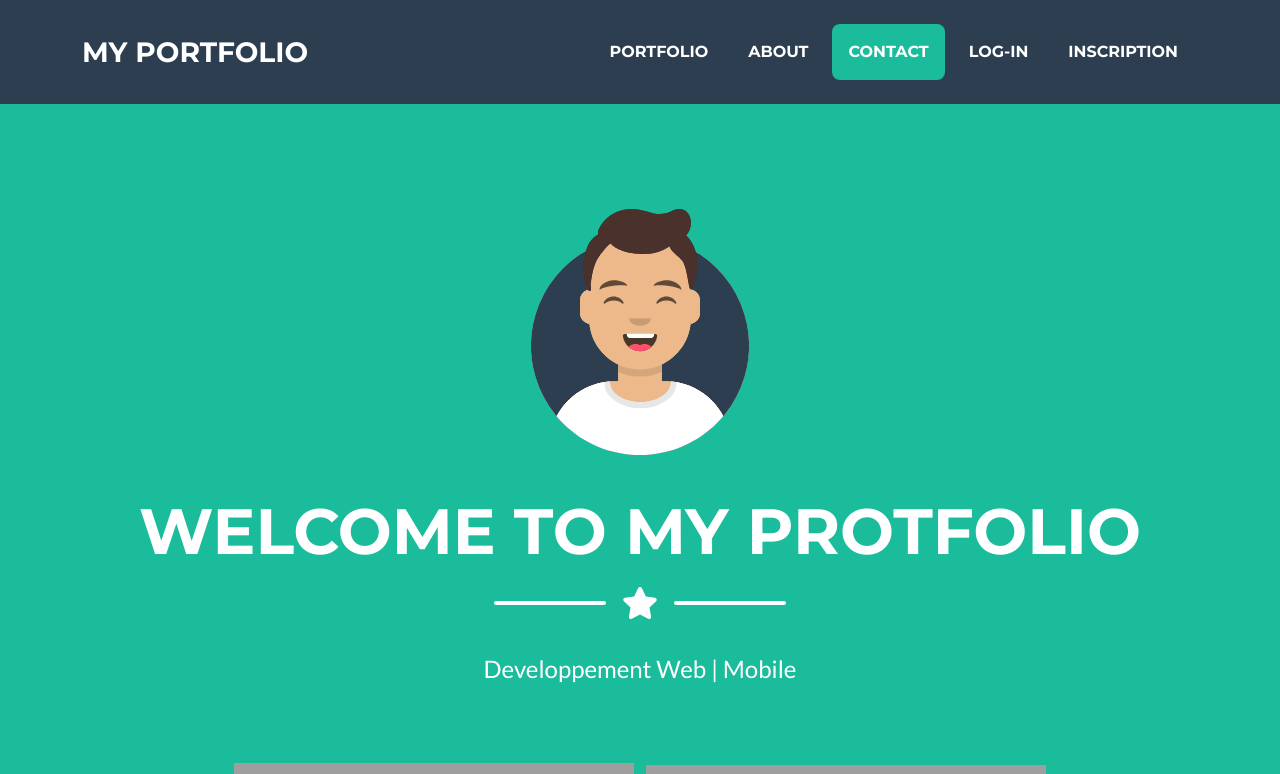
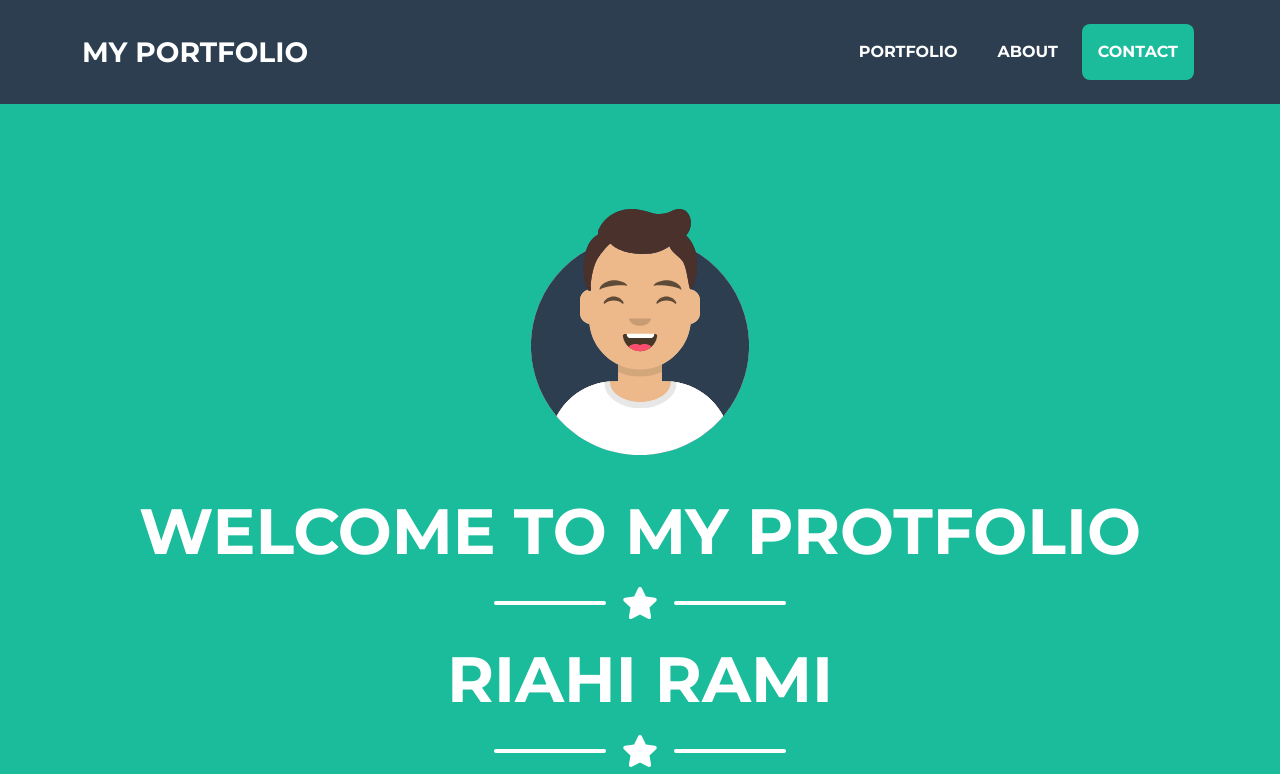
Before and after one commit to riahirami/portfolio.github.io, a Symfony app: template templates/portfolio/show.html.twig in a window 1280 px wide. Shown: the top 774 px of the page. Run offline with Twig, Linux system fonts and the light colour scheme; the template is opened without the code that fills it, so the values that code supplies are empty; some libraries are stand-ins or nearby versions; grey boxes are pictures that could not be loaded.

Commit message:
COMMIT FIRST VIDEO LOOM

```diff
--- a/templates/admin/listeutilisateur.html.twig
+++ b/templates/admin/listeutilisateur.html.twig
@@ -2,7 +2,9 @@
 
 
 {% block body %}
+	<div class="container-fluid">
 
+		<div class="row">
 
 	{% if  not app.user%}
 		<p class="alert alert-danger">vous devez se connecter</p>
@@ -47,6 +49,7 @@
 
 
 	{% endif  %}
-
+</div>
+</div>
 
 {% endblock %}
--- a/templates/base.html.twig
+++ b/templates/base.html.twig
@@ -29,7 +29,7 @@
 
 		<nav class="navbar navbar-expand-lg bg-secondary text-uppercase fixed-top" id="mainNav">
 			<div class="container">
-				<a class="navbar-brand" href="#page-top">My Portfolio</a>
+				<a class="navbar-brand" href="{{ path('portfolio') }}">My Portfolio</a>
 				<button class="navbar-toggler text-uppercase font-weight-bold bg-primary text-white rounded" type="button" data-bs-toggle="collapse" data-bs-target="#navbarResponsive" aria-controls="navbarResponsive" aria-expanded="false" aria-label="Toggle navigation">
 					Menu
 					<i class="fas fa-bars"></i>
@@ -37,7 +37,7 @@
 				<div class="collapse navbar-collapse" id="navbarResponsive">
 					<ul class="navbar-nav ms-auto">
 						<li class="nav-item mx-0 mx-lg-1">
-							<a class="nav-link py-3 px-0 px-lg-3 rounded" href="{{ path('portfolio') }}">Portfolio</a>
+							<a class="nav-link py-3 px-0 px-lg-3 rounded" href=" #portfolio">Portfolio</a>
 						</li>
 						<li class="nav-item mx-0 mx-lg-1">
 							<a class="nav-link py-3 px-0 px-lg-3 rounded" href="#about">About</a>
@@ -60,14 +60,14 @@
 									Dashboard</a>
 							</li>
 						{% else %}
-							<li class="nav-item mx-0 mx-lg-1">
+							{# <li class="nav-item mx-0 mx-lg-1">
 
-								<a class="nav-link py-3 px-0 px-lg-3 rounded" href="{{ path('security_login') }}">Log-in</a>
-							</li>
-							<li class="nav-item mx-0 mx-lg-1">
+								<a class="nav-link py-3 px-0 px-lg-3 rounded" href="{{ path('security_login') }}">Login</a>
+							</li> #}
+							{# <li class="nav-item mx-0 mx-lg-1">
 
 								<a class="nav-link py-3 px-0 px-lg-3 rounded" href="{{ path('security_registration') }}">Inscription</a>
-							</li>
+							</li> #}
 						{% endif %}
 
 
@@ -102,16 +102,26 @@
 					to my protfolio
 					{% endif %}
 					 </h1>
+
 				<!-- Icon Divider-->
 
 				<div class="divider-custom divider-light">
 					<div class="divider-custom-line"></div>
 					<div class="divider-custom-icon">
 						<i class="fas fa-star"></i>
+
 					</div>
 					<div class="divider-custom-line"></div>
 				</div>
+											 <h1 class="masthead-heading text-uppercase mb-0">	Riahi Rami </h1>
+<div class="divider-custom divider-light">
+					<div class="divider-custom-line"></div>
+					<div class="divider-custom-icon">
+						<i class="fas fa-star"></i>
 
+					</div>
+					<div class="divider-custom-line"></div>
+				</div>
 
 				<!-- Masthead Subheading-->
 				<p class="masthead-subheading font-weight-light mb-0">Developpement Web | Mobile</p>
@@ -152,7 +162,11 @@
 
 		{% block body %}{% endblock %}
 		<!-- Portfolio Section-->
+		<div id="portfolio">
+
 		{%  block sportfolio %}{% endblock %}
+
+		</div>
 		<!-- About Section-->
 		{% block section_about %}
 
--- a/templates/portfolio/login.html.twig
+++ b/templates/portfolio/login.html.twig
@@ -10,6 +10,7 @@
 		{% endif %}
 
 		{% if not app.user %}
+		<h2>Ramos c'est toi ?</h2>
 			<form action="{{ path('security_login') }}" method="post">
 				<h3>Connectez-vous !</h3>
 				<div class="form-group">
--- a/templates/portfolio/show.html.twig
+++ b/templates/portfolio/show.html.twig
@@ -3,15 +3,15 @@
 
 {% block show %}
 	<div class="container show">
-		<div class="row text-center">
+		<div class="row ">
 			<div class="col-md-12 col-lg-12">
 
 
-				<h1>{{ titre }}
-					{{p.id}}</h1>
+				<h1 class="text-center">{{ p.nom }}
+					</h1>
 				<img class="img-fluid" src="{{asset('uploads/')}}{{p.image}}"/>
-
-				<p>{{p.nom}}</p>
+<br>
+<br>
 				 <p><b>Description :</b> {{p.description}}</p>
 					<span class="badge bg-warning">statut :  {{p.statut}}</span>
 			<hr>
```
Also changed, not shown: templates/admin/projet-form.html.twig (+5 -2 lines).
